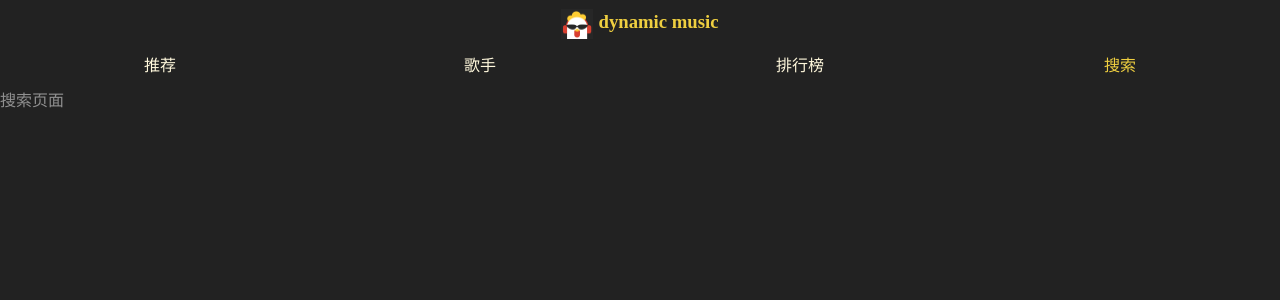
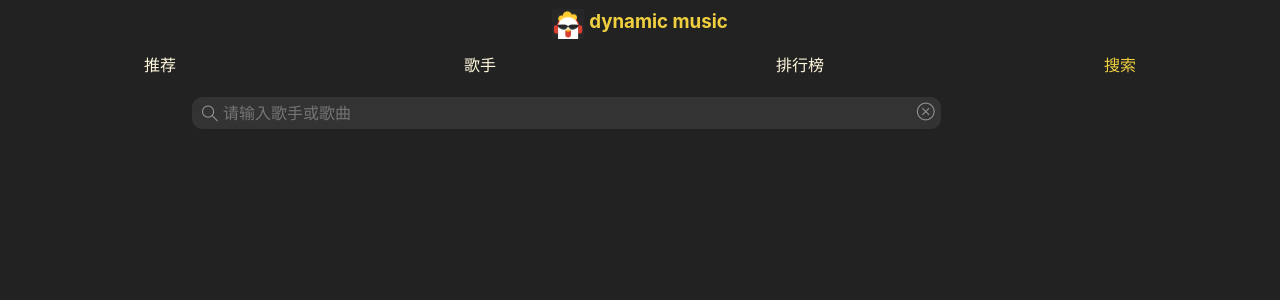
Before and after one commit to yibaojiabing/music, a Vue app: page /search in a window 1280 px wide. Shown: the top 300 px of the page. Built offline with nearby package versions, Linux system fonts and the light colour scheme.

Commit message:
搜索框

```diff
--- /dev/null
+++ b/src/components/search/search-input.vue
@@ -0,0 +1,41 @@
+<template>
+  <div class="search-input">
+    <van-icon class="fdj" name="search" size="20px" background="#333"/>
+    <input type="text" placeholder="请输入歌手或歌曲">
+    <van-icon color="close" name="close" size="20px" />
+  </div>
+</template>
+<script>
+export default{
+  name: 'search-input'
+}
+</script>
+<style scoped>
+  .search-input{
+    width: 70%;
+    height: 30px;
+    margin: 0 auto;
+    padding: 10px 0;
+    position: relative;
+  }
+  .fdj{
+    position: absolute;
+    margin-left: 8px;
+    margin-top: 7px;
+    background-color: #333;
+  }
+  .search-input input{
+    padding-left: 30px;
+    width: 80%;
+    height: 30px;
+    line-height: 30px;
+    border: 1px solid #333;
+    background-color: #333;
+    border-radius: 10px;
+  }
+  .van-icon-close{
+    position: relative;
+    background-color: #333;
+    left: -25px;
+  }
+</style>
--- a/src/main.js
+++ b/src/main.js
@@ -5,6 +5,14 @@ import store from './store'
 import axios from 'axios'
 // import ElementUI from 'element-ui';
 // import 'element-ui/lib/theme-chalk/index.css';
-import { Swipe, SwipeItem, Lazyload ,Icon} from 'vant';
+import { Swipe, SwipeItem, Lazyload ,Icon ,Search} from 'vant';
+import 'vant/lib/index.css';
 
-createApp(App).use(store).use(router).use(Swipe).use(SwipeItem).use(Icon).use(Lazyload, {lazyComponent: true,}).mount('#app')
+createApp(App).use(store)
+              .use(router)
+              .use(Swipe)
+              .use(SwipeItem)
+              .use(Icon)
+              .use(Search)
+              .use(Lazyload, {lazyComponent: true,})
+              .mount('#app')
--- a/src/views/search.vue
+++ b/src/views/search.vue
@@ -1,10 +1,28 @@
 <template>
-  <div>搜索页面
+  <div class="search">
+    <div class="search-input-wra">
+      <search-input v-model="query"></search-input>
+    </div>
   </div>
 </template>
 <script>
+import searchInput from '../components/search/search-input.vue'
+import { ref , watch } from 'vue'
 export default{
-  name : "search"
+  name : "search",
+  components: {
+    searchInput,
+  },
+  Setup(){
+    const query = ref('')
+    watch(query,(val)=>{
+      console.log(val);
+
+    })
+    return {
+      query
+    }
+  }
 }
 </script>
 <style scoped>
```
